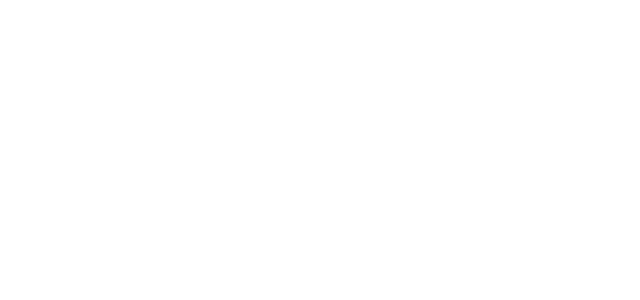
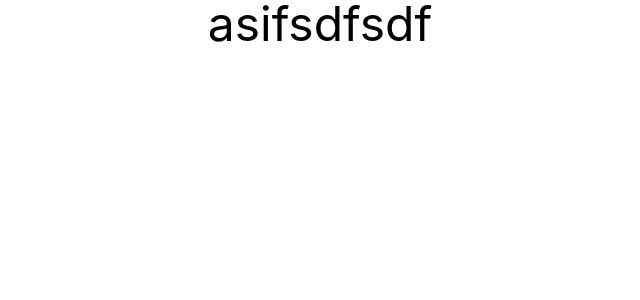
Before and after one commit to fazlay26/Product-review-App, a React (Create React App) app: page / in a window 1280 px wide. Shown: the top 300 px of the page, without its empty margins (320-960 px from the left). Built offline with nearby package versions, Linux system fonts and the light colour scheme.

Commit message:
tailwind-installed

```diff
--- a/package.json
+++ b/package.json
@@ -34,5 +34,10 @@
       "last 1 firefox version",
       "last 1 safari version"
     ]
+  },
+  "devDependencies": {
+    "autoprefixer": "^10.4.4",
+    "postcss": "^8.4.12",
+    "tailwindcss": "^3.0.23"
   }
 }
--- /dev/null
+++ b/postcss.config.js
@@ -0,0 +1,6 @@
+module.exports = {
+  plugins: {
+    tailwindcss: {},
+    autoprefixer: {},
+  },
+}
--- a/src/App.js
+++ b/src/App.js
@@ -1,9 +1,10 @@
-import logo from './logo.svg';
+
 import './App.css';
 
 function App() {
   return (
     <div className="App">
+      <h1 className='text-5xl'>asifsdfsdf</h1>
 
     </div>
   );
--- a/src/index.css
+++ b/src/index.css
@@ -7,6 +7,10 @@
   -moz-osx-font-smoothing: grayscale;
 }
 
+@tailwind base;
+@tailwind components;
+@tailwind utilities;
+
 code {
   font-family: source-code-pro, Menlo, Monaco, Consolas, 'Courier New',
     monospace;
--- /dev/null
+++ b/tailwind.config.js
@@ -0,0 +1,9 @@
+module.exports = {
+  content: [
+    "./src/**/*.{js,jsx,ts,tsx}",
+  ],
+  theme: {
+    extend: {},
+  },
+  plugins: [],
+}
```
Also changed, not shown: 1 other file (tests, documents, lock files or other folders).
